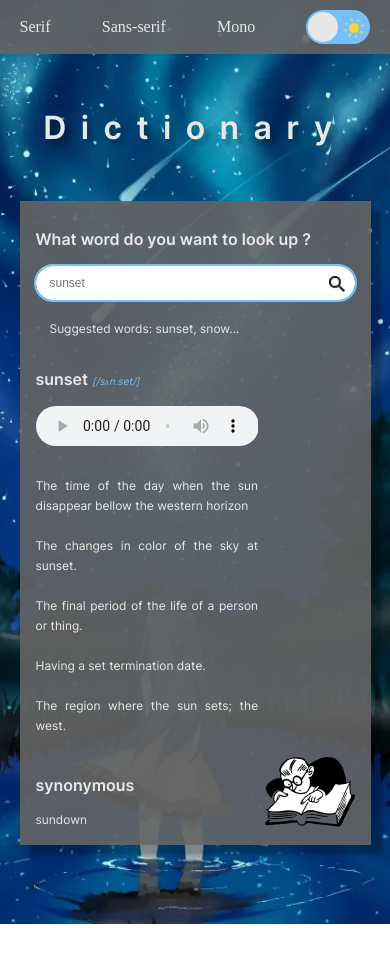
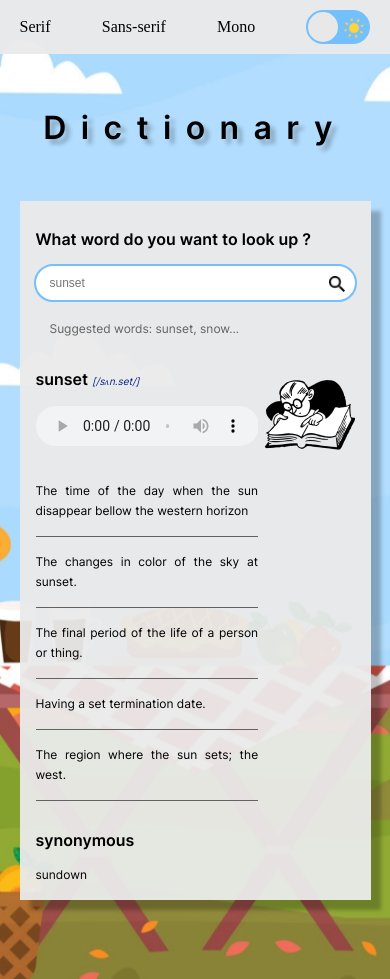
Before and after one commit to ChrissDir/05-lab-js-dictionnary, a website built with webpack: page src/index.html in a window 390 px wide. Before the commit the page ends 924 px from the top, so only its background shows below. Built offline with nearby package versions, Linux system fonts and the dark colour scheme.

Commit message:
mercredi après-midi

```diff
--- a/src/style.scss
+++ b/src/style.scss
@@ -251,8 +251,8 @@ li {
   list-style-type: none;
   text-align: justify;
   line-height: 20px;
-  padding: .625rem 0;
-
+  padding: .9375rem 0;
+  border-bottom: var(--color-lightgray) solid 1px;
 }
 
 .texte {
@@ -402,9 +402,6 @@ audio {
     font-size: .75rem;
   }
 
-  ul {
-    max-width: 418px;
-  }
 
   li {
     font-size: .75rem;
@@ -455,7 +452,7 @@ audio {
     content: url(./assets/images/guguss-mobile.webp);
     width: 90px;
     height: 70px;
-    top: 90%;
+    top: 45%;
   }
 
   #component {
@@ -474,68 +471,11 @@ audio {
     max-width: 70%;
   }
 
-  ul {
-    max-width: 100%;
-  }
-
   input:focus {
     outline: 2px solid var(--color-lightblue);
   }
 }
 
-@media screen and (max-width: 375px) {
-  body {
-    background-image: url(./assets/images/Background-mobile-light-mode.webp);
-  }
-
-  h1 {
-    font-size: 1.5rem;
-  }
-
-  #options {
-    padding-left: 17.5px;
-    padding-right: 17.5px;
-  }
-}
-
-@media (prefers-color-scheme: dark) {
-  body {
-    background-image: url(./assets/images/Background-desktop-dark-mode.webp);
-    color: var(--color-white);
-  }
-
-  #component,
-  #options {
-    background: var(--background-color-dark-theme);
-  }
-
-  #prononciation {
-    color: var(--color-lightblue);
-  }
-
-  input {
-    color: var(--color-lightgray);
-
-    &[type=search]:focus {
-      background-color: var(--color-lightblue);
-      outline-color: var(--color-white);
-      color: var(--color-black);
-    }
-  }
-
-  #suggestion,
-  #serif,
-  #sans-serif,
-  #inter {
-    color: var(--color-white);
-  }
-
-  #serif:hover,
-  #sans-serif:hover,
-  #inter:hover {
-    color: var(--color-lightblue);
-  }
-}
 
 body.dark-theme {
   background-image: url(./assets/images/Background-desktop-dark-mode.webp);
```
